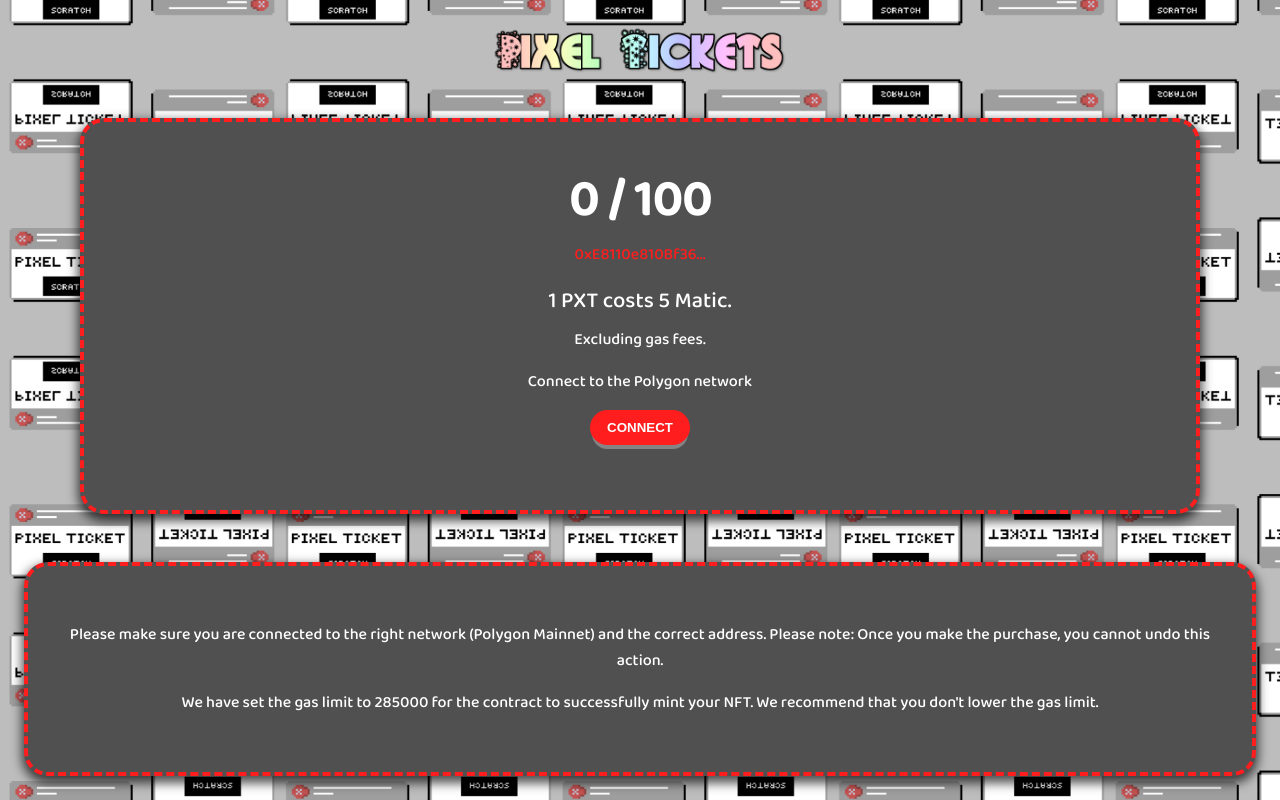
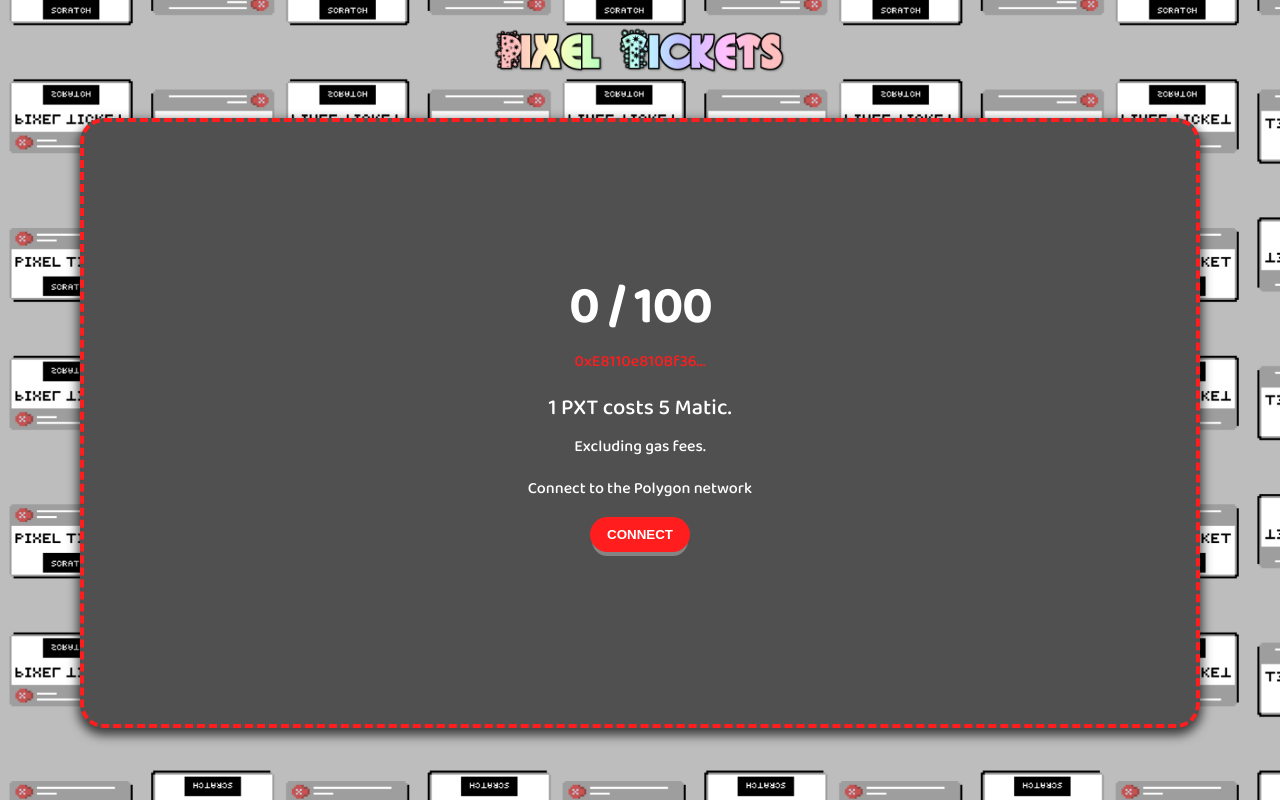
Before and after one commit to Lypheal/pxticket, a React (Create React App) app: page / in a window 1280 px wide. Built offline with nearby package versions, Linux system fonts and the light colour scheme.

Commit message:
Update App.js

```diff
--- a/src/App.js
+++ b/src/App.js
@@ -371,29 +371,6 @@ function App() {
           <s.SpacerLarge />
         </ResponsiveWrapper>
         <s.SpacerMedium />
-        <s.Container flex={2} jc={"center"} ai={"center"} style={{ backgroundColor:"var(--accent)", padding:24, borderRadius: 24, border:"4px dashed var(--secondary)", boxShadow: "0px 5px 11px 2px rgb(0,0,0,0.7)" }}>
-          <s.TextDescription
-            style={{
-              textAlign: "center",
-              color: "var(--primary-text)",
-            }}
-          >
-            Please make sure you are connected to the right network (
-            {CONFIG.NETWORK.NAME} Mainnet) and the correct address. Please note:
-            Once you make the purchase, you cannot undo this action.
-          </s.TextDescription>
-          <s.SpacerSmall />
-          <s.TextDescription
-            style={{
-              textAlign: "center",
-              color: "var(--primary-text)",
-            }}
-          >
-            We have set the gas limit to {CONFIG.GAS_LIMIT} for the contract to
-            successfully mint your NFT. We recommend that you don't lower the
-            gas limit.
-          </s.TextDescription>
-        </s.Container>
       </s.Container>
     </s.Screen>
   );
```
